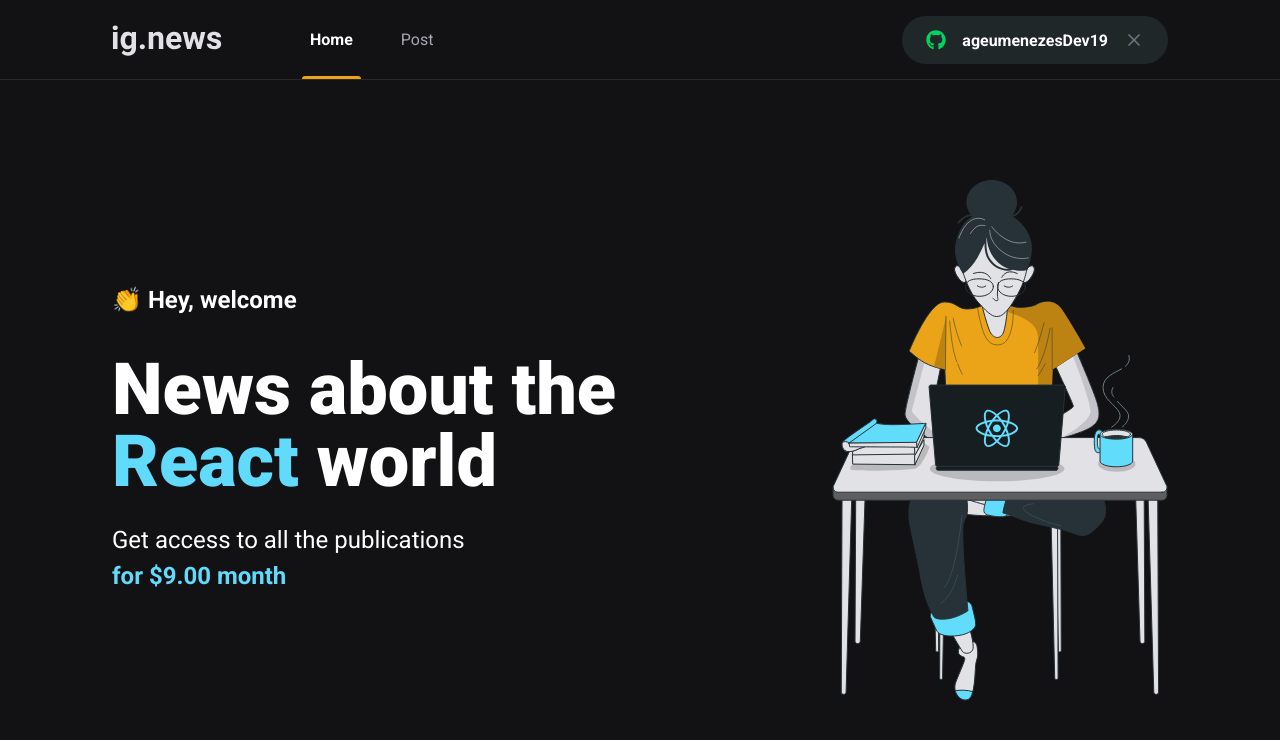
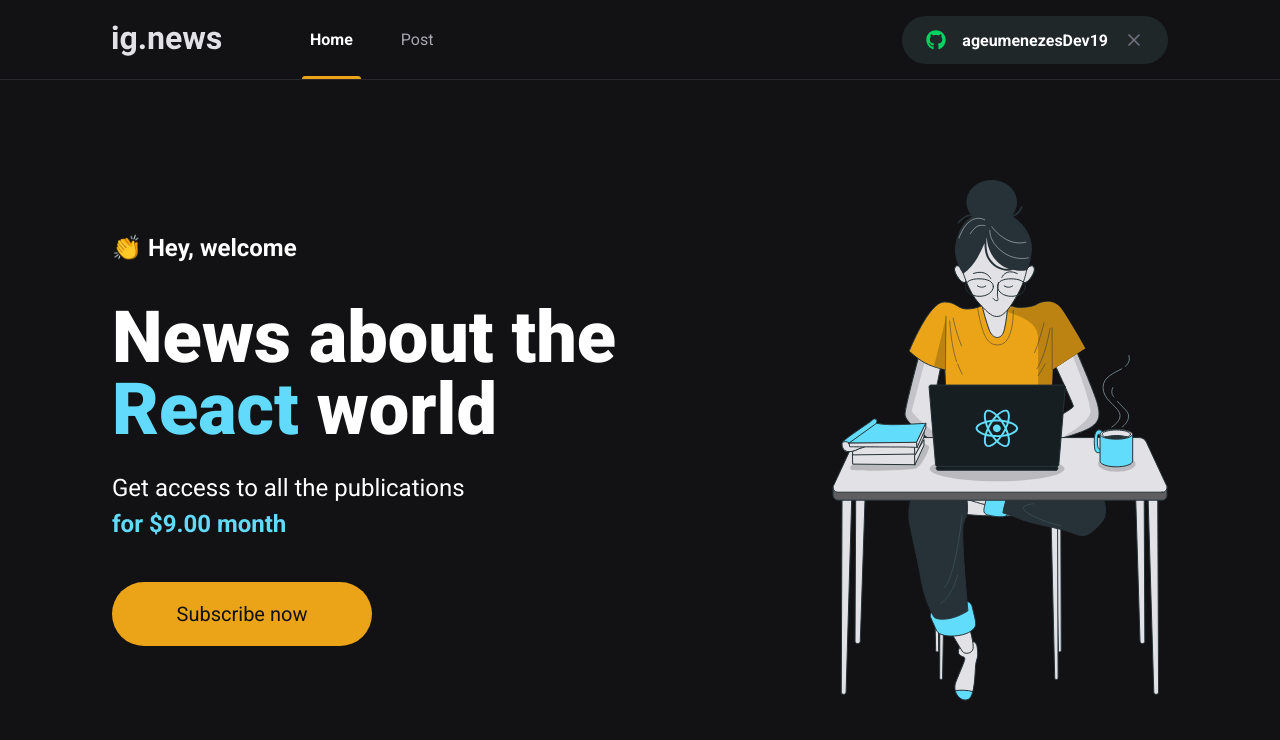
Before and after one commit to ageumenezesDev19/rocketseat-ignite_course, a Next.js app in the folder reactjs/old-content/chapter-III/ignews/: page / in a window 1280 px wide. Shown: the top 740 px of the page. Built offline with nearby package versions, Linux system fonts and the light colour scheme.

Commit message:
Add SubscribeButton component and the style

```diff
--- /dev/null
+++ b/reactjs/old-content/chapter-III/ignews/src/components/SubscribeButton/index.tsx
@@ -0,0 +1,12 @@
+import styles from './styles.module.scss'
+
+export function SubscribeButton() {
+  return(
+    <button
+      type="button"
+      className={styles.subscribeButton}
+    >
+      Subscribe now
+    </button>
+  )
+}
--- /dev/null
+++ b/reactjs/old-content/chapter-III/ignews/src/components/SubscribeButton/styles.module.scss
@@ -0,0 +1,19 @@
+.subscribeButton {
+  width: 260px;
+  height: 4rem;
+  border: 0;
+  border-radius: 2rem;
+  background: var(--yellow-500);
+  color: var(--gray-900);
+  font-size: 1.25rem;
+
+  display: flex;
+  align-items: center;
+  justify-content: center;
+
+  transition: filter 0.2s;
+
+  &:hover {
+    filter: brightness(0.8);
+  }
+}
--- a/reactjs/old-content/chapter-III/ignews/src/pages/home.module.scss
+++ b/reactjs/old-content/chapter-III/ignews/src/pages/home.module.scss
@@ -38,4 +38,8 @@
       font-weight: bold;
     }
   }
+
+  button {
+    margin-top: 2.5rem;
+  }
 }
--- a/reactjs/old-content/chapter-III/ignews/src/pages/index.tsx
+++ b/reactjs/old-content/chapter-III/ignews/src/pages/index.tsx
@@ -1,4 +1,5 @@
 import Head from "next/head";
+import { SubscribeButton } from '../components/SubscribeButton';
 
 import styles from './home.module.scss';
 
@@ -16,6 +17,7 @@
           <p>Get access to all the publications <br />
             <span>for $9.00 month</span>
           </p>
+          <SubscribeButton />
         </section>
 
         <img src="/images/avatar.svg" alt="Girl coding" />
```
